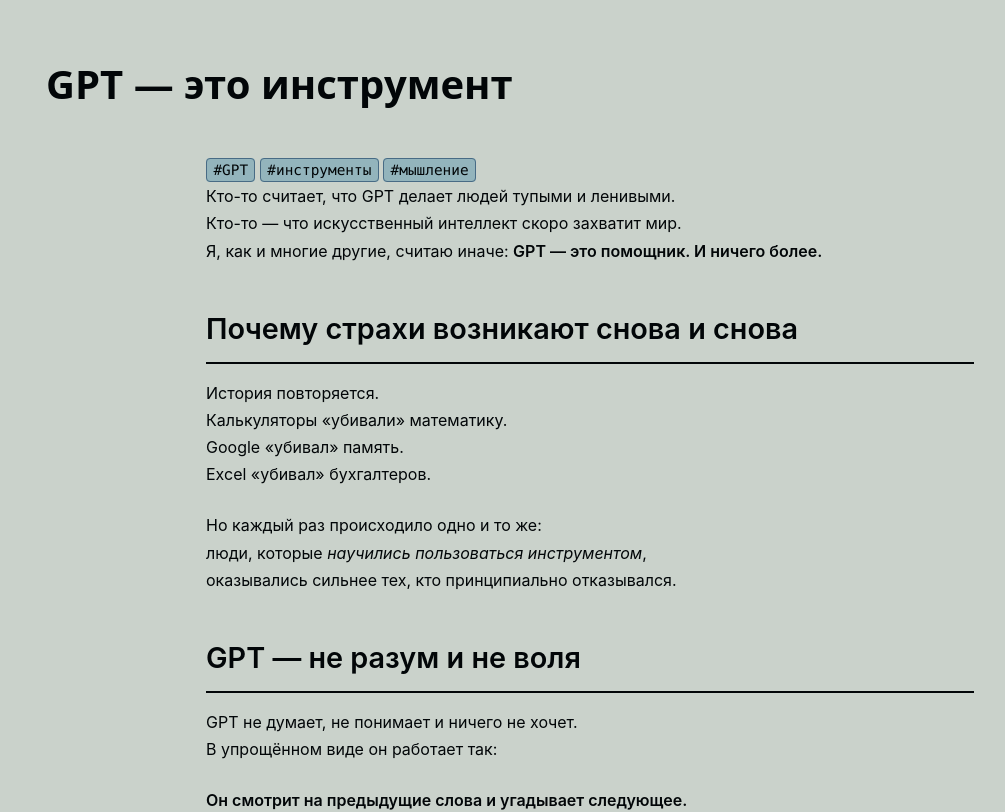
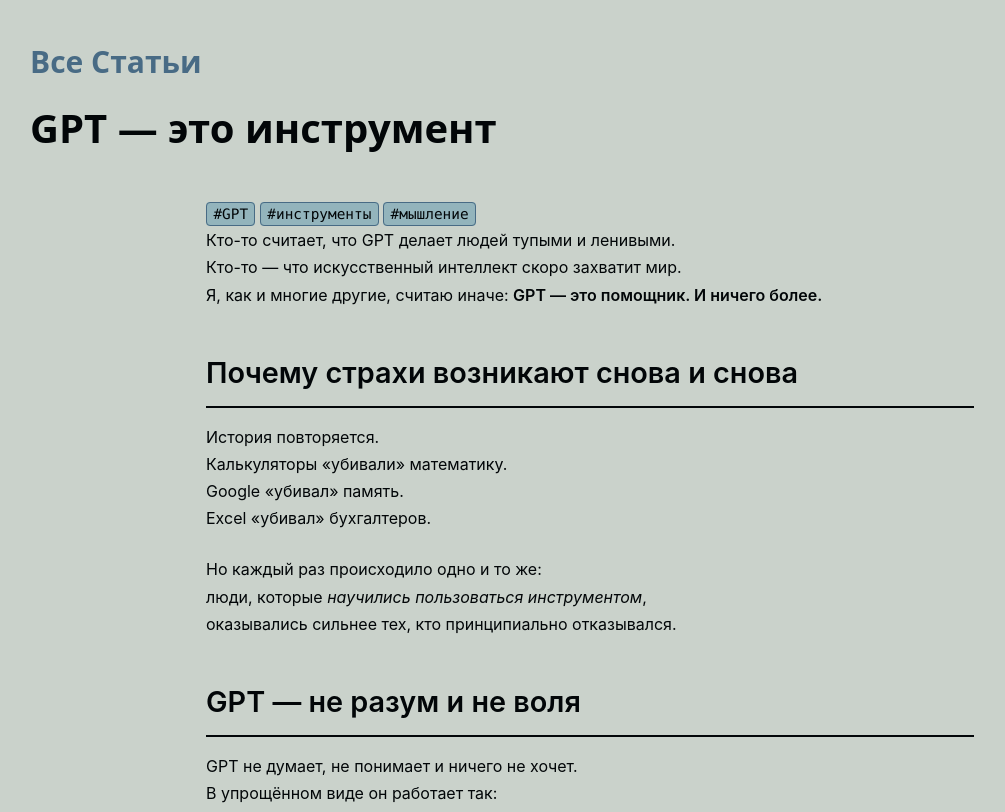
Before and after one commit to wswfws/blog, a Next.js app: page /articles/gpt-is-tool in a window 1280 px wide. Shown: the top 812 px of the page, without its empty margins (50-1055 px from the left). Built offline with nearby package versions, Linux system fonts and the light colour scheme.

Commit message:
add header

```diff
--- a/app/articles/[slug]/page.tsx
+++ b/app/articles/[slug]/page.tsx
@@ -10,13 +10,13 @@
 
   if (!article) {
     return (
-      <main className="container mx-auto sm:px-4 py-10 text-gray-200">
+      <main className="container text-gray-200">
         пост не найден
       </main>
     );
   }
   return (
-    <main className="container mx-auto px-4 py-10 text-gray-200">
+    <main className="container text-gray-200">
       <h1 className="text-3xl font-bold mb-6">{article.title}</h1>
       <div
         className="prose prose-invert max-w-none"
--- a/app/layout.tsx
+++ b/app/layout.tsx
@@ -1,7 +1,8 @@
 import type {Metadata} from "next";
 import "./globals.css";
 import Footer from "@/components/Footer";
-import { Analytics } from "@vercel/analytics/next"
+import {Analytics} from "@vercel/analytics/next"
+import Header from "@/components/Header";
 
 
 export const metadata: Metadata = {
@@ -17,9 +18,10 @@
   return (
     <html lang="en">
     <body className={"bg-[var(--background)] text-[var(--text-color)] sm:px-20 px-1 py-5"}>
+    <Header/>
     {children}
-        <Footer />
-        <Analytics />
+    <Footer/>
+    <Analytics/>
     </body>
     </html>
   );
--- a/app/page.tsx
+++ b/app/page.tsx
@@ -4,17 +4,9 @@
 export default function HomePage() {
   return (
     <main className="container min-h-screen">
-      <Header/>
       <div className="flex flex-row flex-wrap gap-2">
         {allPosts.map((article) => <ArticleLabel article={article} key={article.slug}/>)}
       </div>
     </main>
   );
 }
-
-
-const Header = () => {
-  return (
-    <h1 className="text-3xl font-bold mb-6">Статьи</h1>
-  )
-}
--- /dev/null
+++ b/components/Header.tsx
@@ -0,0 +1,11 @@
+import Link from "next/link";
+
+const Header = () => {
+  return (
+    <div className="text-3xl font-bold my-6">
+      <Link href={"/"} className={"text-[var(--palitra-3)]"}>Все Статьи</Link>
+    </div>
+  )
+}
+
+export default Header;
```
Lines whose indentation alone changed are shown as unchanged.
